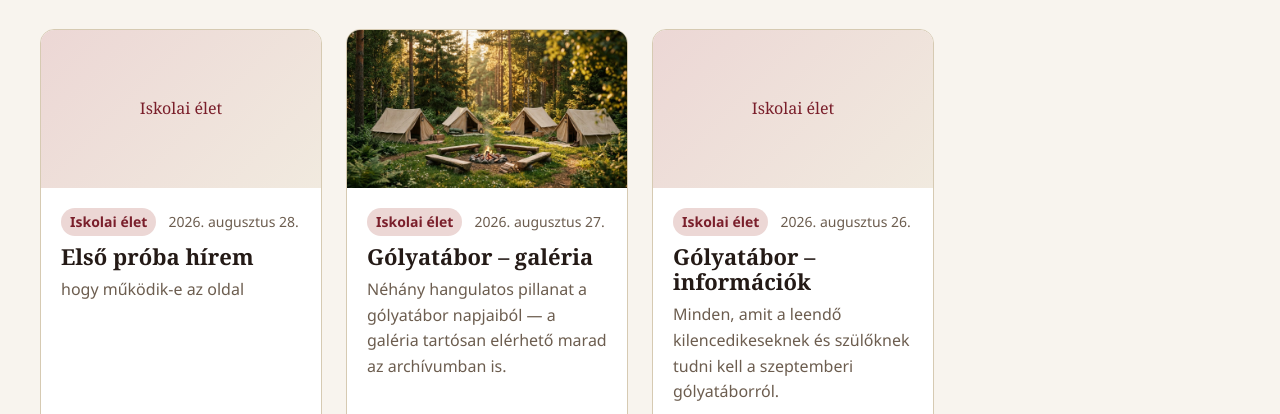
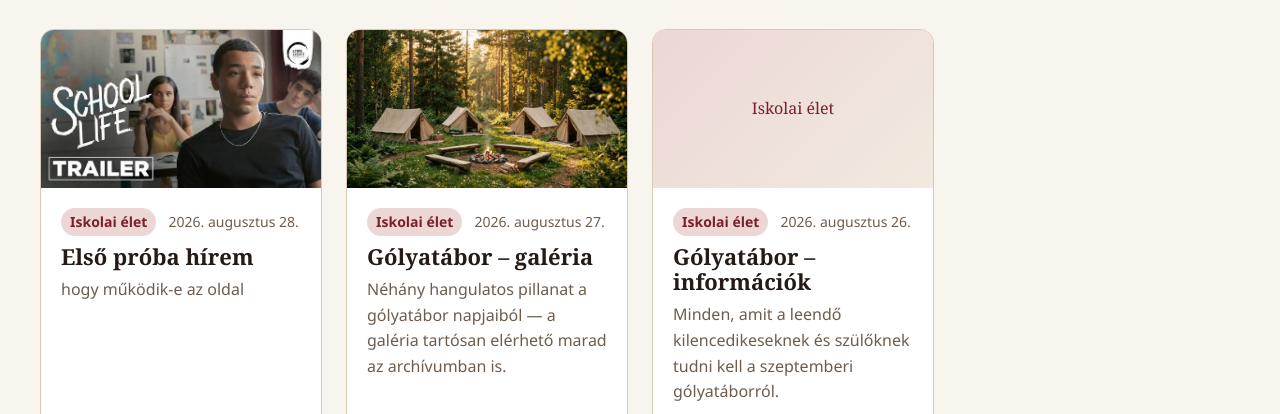
Before and after one commit to budai-rfg-proba/budai-rfg-proba.github.io, an Astro site: page /hirek/kategoria/iskolai-elet/ in a window 1280 px wide. Shown: the part 386-800 px from the top of the page. Built offline with nearby package versions, Linux system fonts and the light colour scheme; Astro itself is replaced by a stand-in of ours; a web font is replaced by a local one.

Commit message:
Update Hír “első-próba-hírem” +1

```diff
--- a/src/content/news/első-próba-hírem.md
+++ b/src/content/news/első-próba-hírem.md
@@ -7,7 +7,7 @@ tags:
 pubDate: 2026-08-28T20:47:00
 expiryDate: ''
 status: publikált
-image: ''
+image: /images/feltoltesek/images.jpg
 imageAlt: ''
 author: Havassy András
 relatedDocument: ''
```
Also changed, not shown: public/images/feltoltesek/images.jpg (added).
